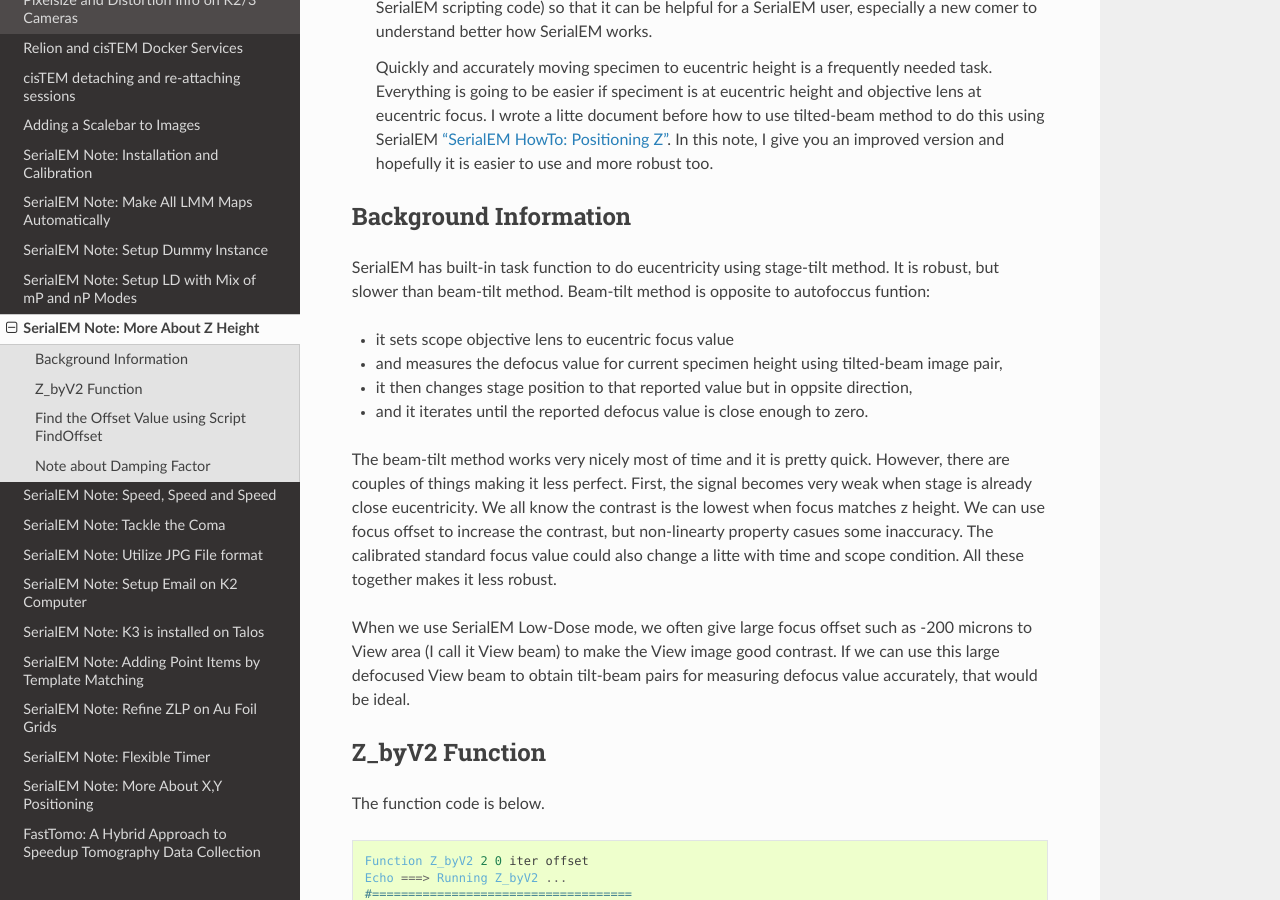
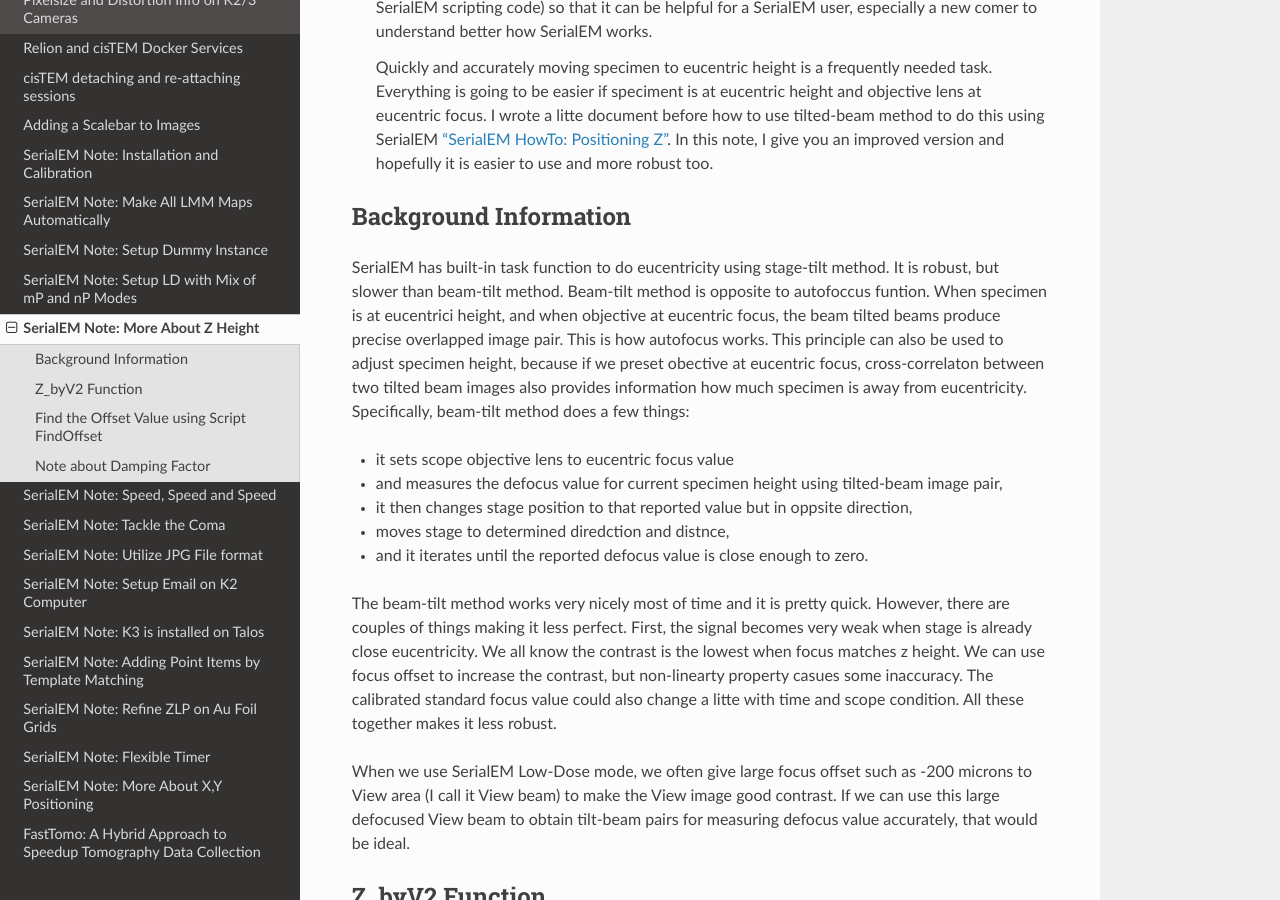
Before and after one commit to xuchen66/sphinx-emdocs, a Sphinx documentation site: the page built from source/serialEM-note-more-about-z-height.rst, in a window 1280 px wide and 900 px high, scrolled down 387 px. Built offline with Sphinx 7.4.7 and the Read the Docs theme 2.0.0, drawn with Linux system fonts in a browser that asks for light colours; pages that are not in the unit, such as notebooks, are missing from menus.

Commit message:
Update serialEM-note-more-about-z-height.rst

```diff
--- a/source/serialEM-note-more-about-z-height.rst
+++ b/source/serialEM-note-more-about-z-height.rst
@@ -27,11 +27,12 @@
 Background Information
 ----------------------
 
-SerialEM has built-in task function to do eucentricity using stage-tilt method. It is robust, but slower than beam-tilt method. Beam-tilt method is opposite to autofoccus funtion:
+SerialEM has built-in task function to do eucentricity using stage-tilt method. It is robust, but slower than beam-tilt method. Beam-tilt method is opposite to autofoccus funtion. When specimen is at eucentrici height, and when objective at eucentric focus, the beam tilted beams produce precise overlapped image pair. This is how autofocus works. This principle can also be used to adjust specimen height, because if we preset obective at eucentric focus, cross-correlaton between two tilted beam images also provides information how much specimen is away from eucentricity. Specifically, beam-tilt method does a few things:
 
 - it sets scope objective lens to eucentric focus value
 - and measures the defocus value for current specimen height using tilted-beam image pair,
 - it then changes stage position to that reported value but in oppsite direction,
+- moves stage to determined diredction and distnce,
 - and it iterates until the reported defocus value is close enough to zero.
 
 The beam-tilt method works very nicely most of time and it is pretty quick. However, there are couples of things making it less perfect. First, the signal becomes very weak when stage is already close eucentricity. We all know the contrast is the lowest when focus matches z height. We can use focus offset to increase the contrast, but non-linearty property casues some inaccuracy. The calibrated standard focus value could also change a litte with time and scope condition. All these together makes it less robust.
```
